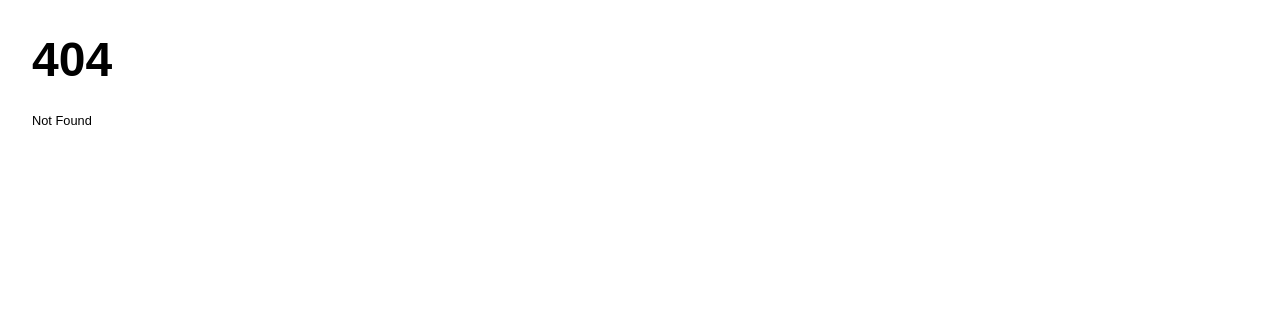
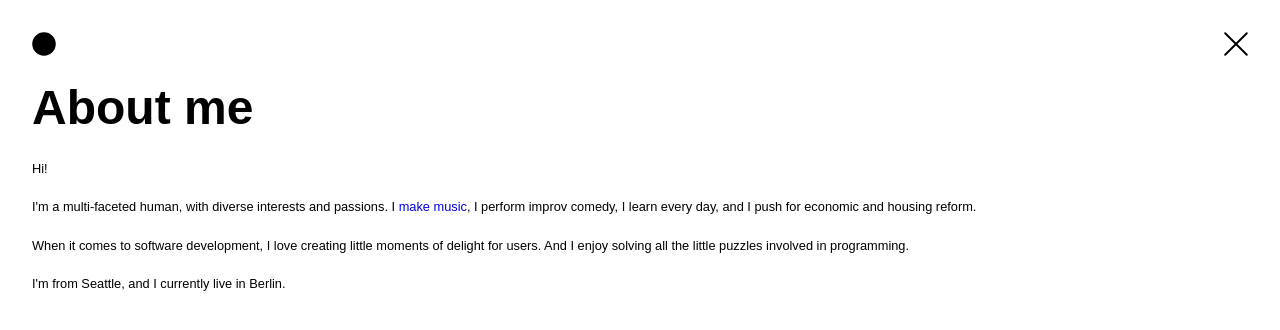
Before and after one commit to djpo/poppe-club, a SvelteKit app: page /about in a window 1280 px wide. Before the commit this address had no page. Shown: the top 330 px of the page. Built offline with nearby package versions, Linux system fonts and the light colour scheme.

Commit message:
add Privacy and About content

```diff
--- a/src/routes/+page.svelte
+++ b/src/routes/+page.svelte
@@ -72,9 +72,9 @@
     </div>
 
     <div>
-      <h2>Legal</h2>
+      <h2>More</h2>
       <p>
-        <a href="/imprint">Imprint</a>
+        <a href="/about">About me</a>
         <br />
         <a href="/privacy">Privacy policy</a>
       </p>
--- /dev/null
+++ b/src/routes/about/+page.svelte
@@ -0,0 +1,26 @@
+<script>
+  import Nav from "$lib/Nav.svelte";
+</script>
+
+<section>
+  <Nav />
+
+  <h1>About me</h1>
+
+  <p>
+    Hi!
+    <br />
+    <br />
+    I'm a multi-faceted human, with diverse interests and passions. I
+    <a href="https://soundcloud.com/poppe-poppe" target="_blank">make music</a>,
+    I perform improv comedy, I learn every day, and I push for economic and
+    housing reform.
+    <br />
+    <br />
+    When it comes to software development, I love creating little moments of delight
+    for users. And I enjoy solving all the little puzzles involved in programming.
+    <br />
+    <br />
+    I'm from Seattle, and I currently live in Berlin.
+  </p>
+</section>
--- a/src/routes/privacy/+page.svelte
+++ b/src/routes/privacy/+page.svelte
@@ -6,4 +6,6 @@
   <Nav />
 
   <h1>Privacy policy</h1>
+
+  <p>This site doesn't collect any data at all!</p>
 </section>
```
Also changed, not shown: src/routes/imprint/+page.svelte (deleted, +0 -9 lines).
